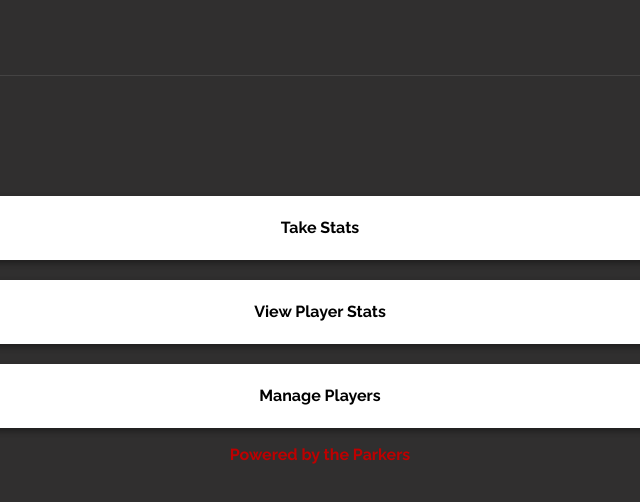
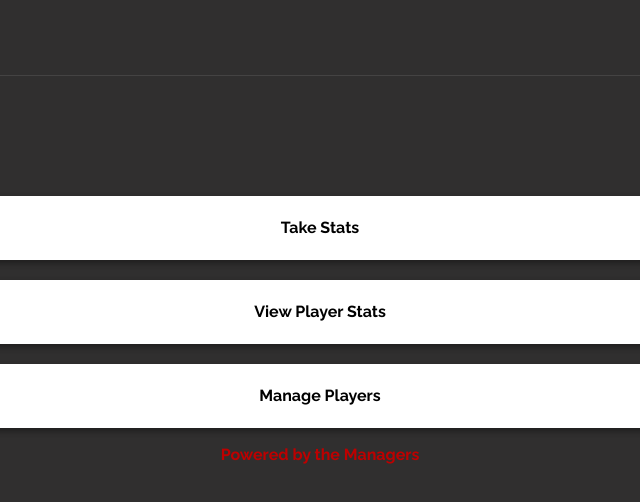
Before and after one commit to pmiller19/UNLBaseballStats, a plain HTML site: page public/index.html in a window 1280 px wide. Shown: the full height of the page, 320-960 px from the left. Drawn offline with nearby package versions, Linux system fonts and the light colour scheme.

Commit message:
change back

```diff
--- a/public/index.html
+++ b/public/index.html
@@ -67,7 +67,7 @@
             Manage Players
           </button></a
         >
-        <p class="egoLogo">Powered by the Parkers</p>
+        <p class="egoLogo">Powered by the Managers</p>
       </div>
     </div>
 
```
